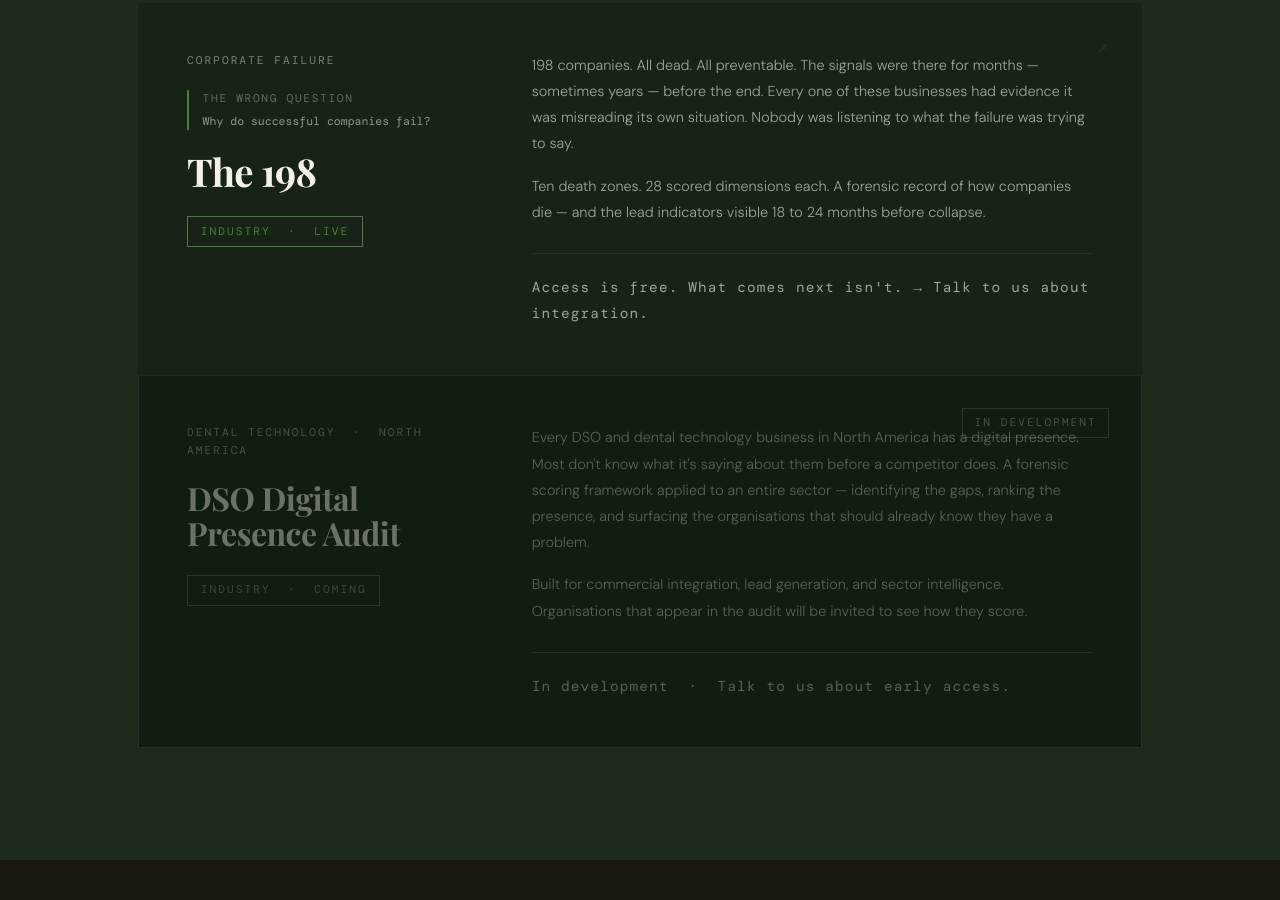
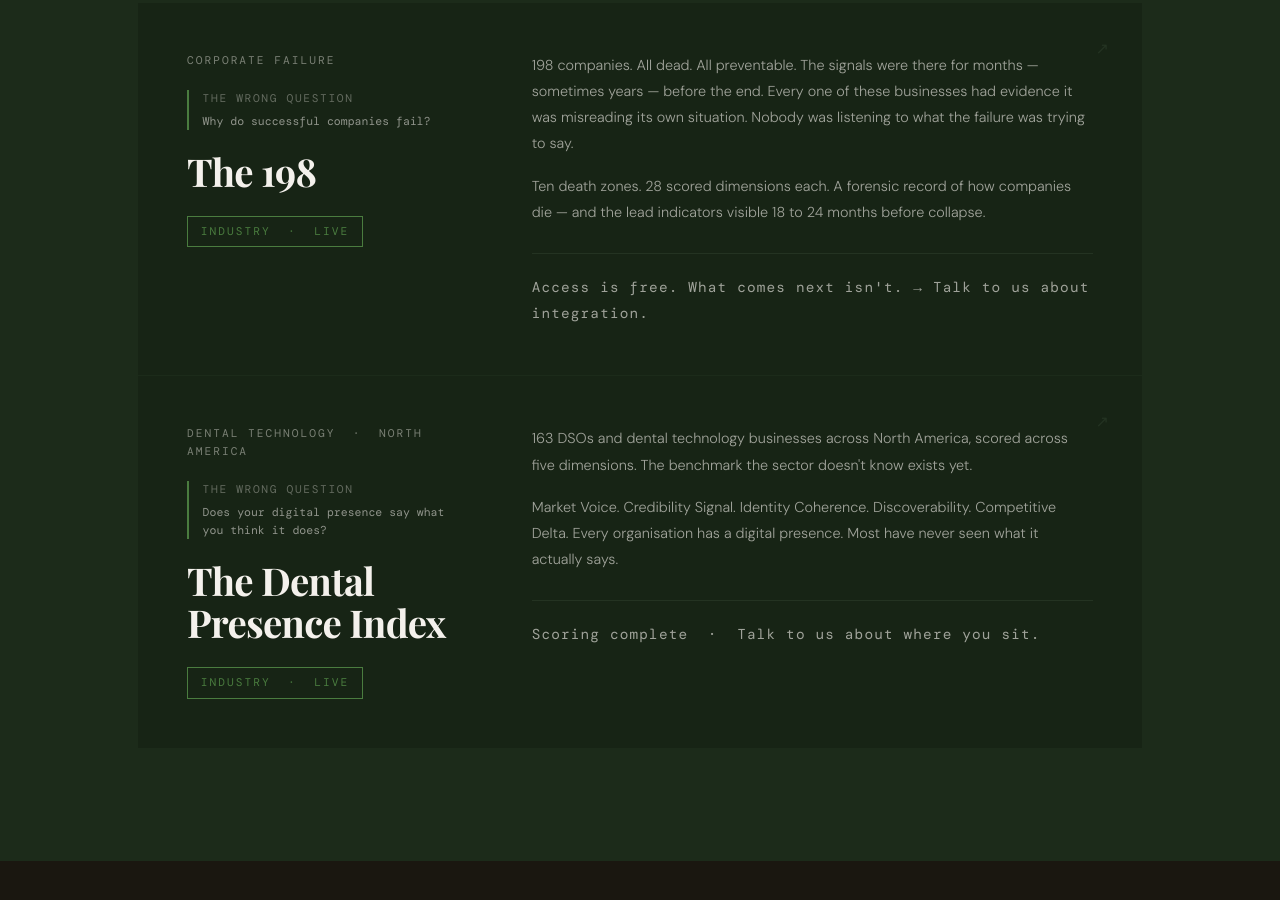
Before and after one commit to CZKelly1983/theunanswered, a plain HTML site: page index.html in a window 1280 px wide. Shown: the part 5803-6703 px from the top of the page. Drawn offline with nearby package versions, Linux system fonts and the light colour scheme; a web font is replaced by a local one.

Commit message:
Add files via upload

```diff
--- a/index.html
+++ b/index.html
@@ -1375,7 +1375,7 @@
         that should already know what their data is telling them.
       </p>
       <p class="lab-intro-secondary reveal">
-        The 198 is where this started. What's coming is sector-specific, forensic, and built
+        The 198 is where this started. The Dental Presence Index is where it goes next — sector-specific, forensic, and built
         for the organisations that should already know what their presence is saying about them
         before a competitor does.
       </p>
@@ -1397,19 +1397,22 @@
         </div>
       </a>
 
-      <div class="lab-coming reveal">
-        <span class="lab-coming-badge">In Development</span>
-        <div>
-          <p class="lab-coming-domain">Dental Technology &nbsp;·&nbsp; North America</p>
-          <h3 class="lab-coming-title">DSO Digital Presence Audit</h3>
-          <span class="lab-coming-tag">Industry &nbsp;·&nbsp; Coming</span>
+      <a href="https://dentalindex.theunanswered.co.uk/" target="_blank" rel="noopener" class="lab-featured reveal">
+        <span class="lab-arrow">↗</span>
+        <div class="lab-featured-inner">
+          <div>
+            <p class="lab-domain">Dental Technology &nbsp;·&nbsp; North America</p>
+            <p class="lab-wrong-q">Does your digital presence say what you think it does?</p>
+            <h3 class="lab-title">The Dental Presence Index</h3>
+            <span class="lab-tag">Industry &nbsp;·&nbsp; Live</span>
+          </div>
+          <div class="lab-body">
+            <p>163 DSOs and dental technology businesses across North America, scored across five dimensions. The benchmark the sector doesn't know exists yet.</p>
+            <p>Market Voice. Credibility Signal. Identity Coherence. Discoverability. Competitive Delta. Every organisation has a digital presence. Most have never seen what it actually says.</p>
+            <p class="lab-access">Scoring complete &nbsp;·&nbsp; Talk to us about where you sit.</p>
+          </div>
         </div>
-        <div class="lab-coming-body">
-          <p>Every DSO and dental technology business in North America has a digital presence. Most don't know what it's saying about them before a competitor does. A forensic scoring framework applied to an entire sector — identifying the gaps, ranking the presence, and surfacing the organisations that should already know they have a problem.</p>
-          <p>Built for commercial integration, lead generation, and sector intelligence. Organisations that appear in the audit will be invited to see how they score.</p>
-          <p class="lab-coming-access">In development &nbsp;·&nbsp; Talk to us about early access.</p>
-        </div>
-      </div>
+      </a>
 
     </div>
   </div>
```
